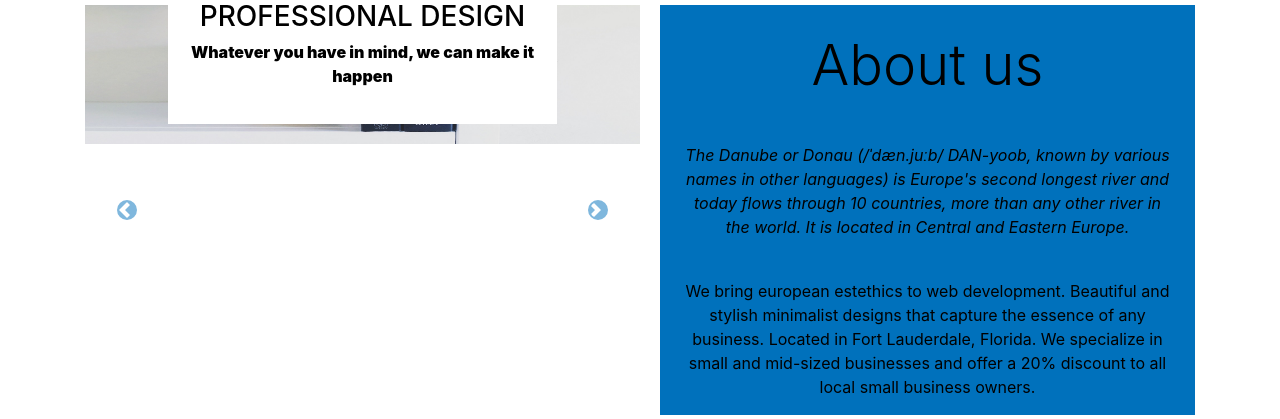
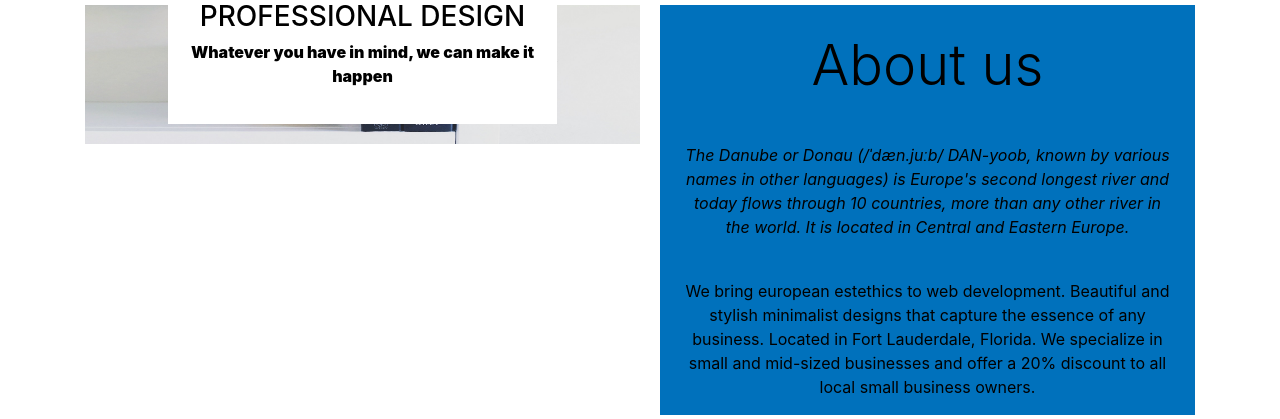
Before and after one commit to norajs/danube-design, a PHP site: page / in a window 1280 px wide. Shown: the part 315-734 px from the top of the page. Run offline with PHP 8.4, Linux system fonts and the light colour scheme; some libraries are stand-ins or nearby versions.

Commit message:
Delete carousel arrows

```diff
--- a/index.html
+++ b/index.html
@@ -126,14 +126,7 @@
                         </div>
 
                       </div>
-                      <a class="carousel-control-prev" href="#carouselExampleIndicators" role="button" data-slide="prev">
-                        <span class="carousel-control-prev-icon" aria-hidden="true"></span>
-                        <span class="sr-only">Previous</span>
-                      </a>
-                      <a class="carousel-control-next" href="#carouselExampleIndicators" role="button" data-slide="next">
-                        <span class="carousel-control-next-icon" aria-hidden="true"></span>
-                        <span class="sr-only">Next</span>
-                      </a>
+
                   </div>
               </div>
 
--- a/style.css
+++ b/style.css
@@ -152,15 +152,6 @@
 }
 
 /* About section */
-
-.carousel-control-prev-icon, .carousel-control-next-icon {
-    background-color: #0071BC;
-    border-radius: 50%;
-    border: 2px solid #0071BC;
-}
-
-
-
 
 .about {
     height: 100%;
```
